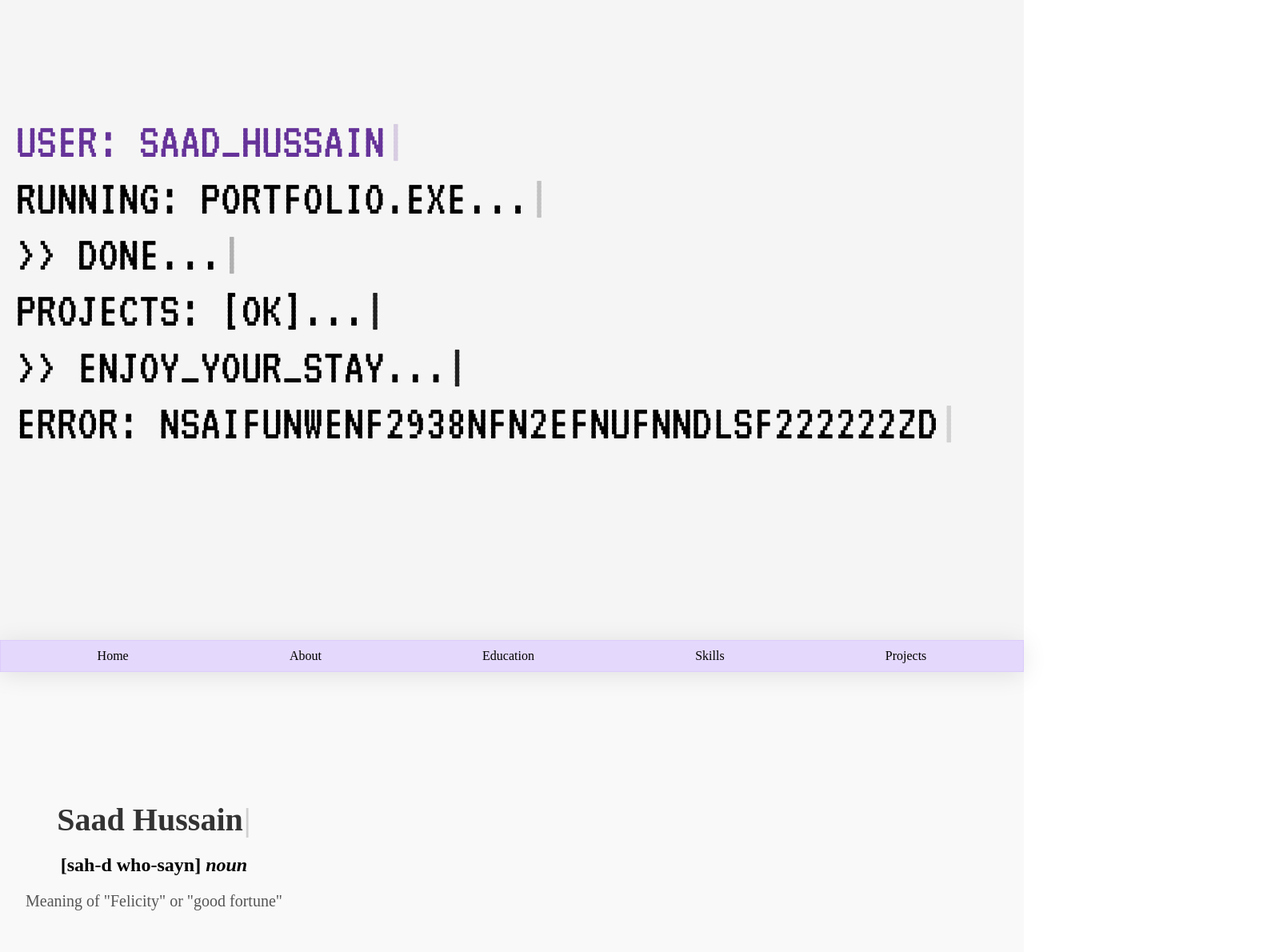
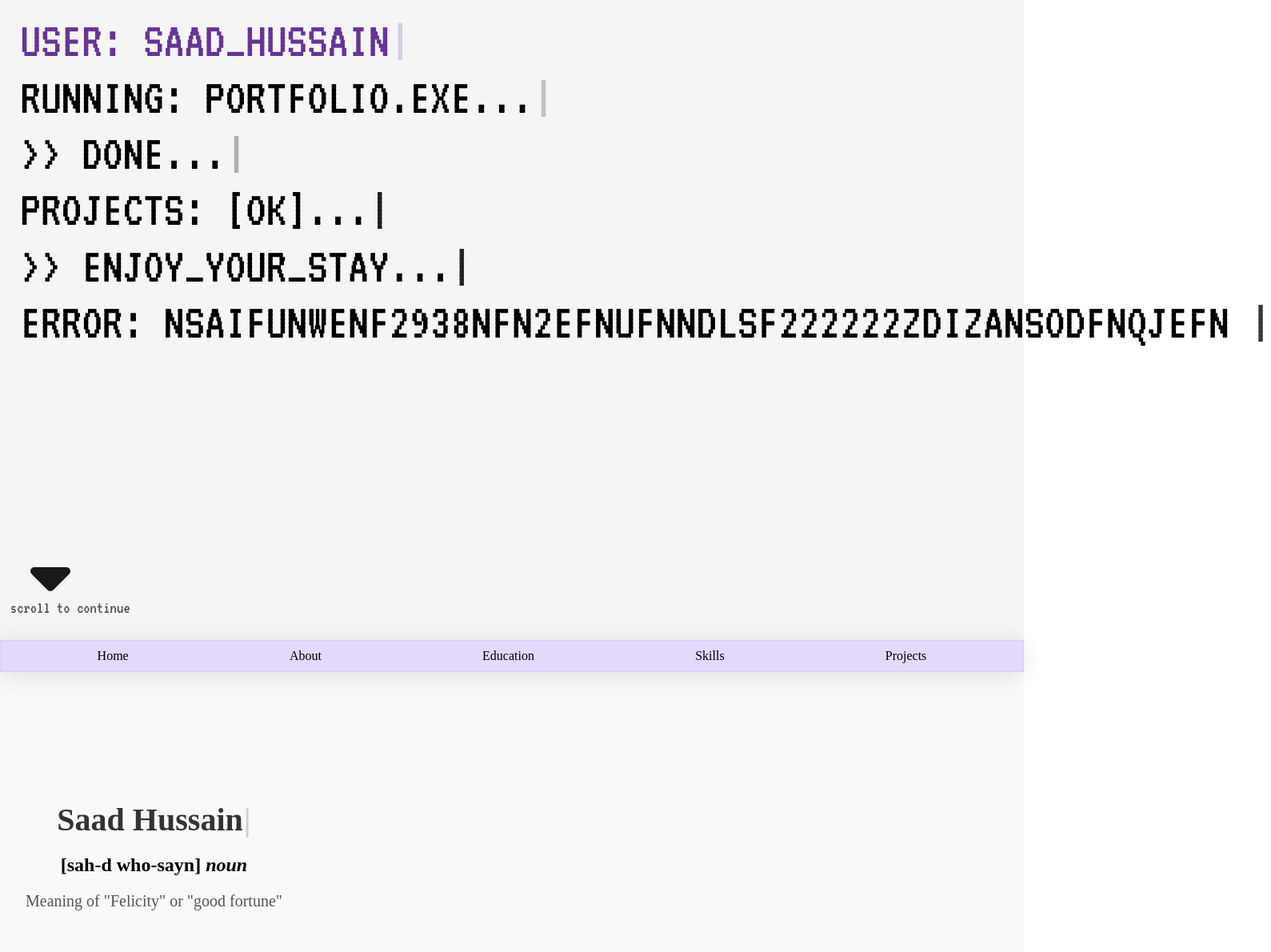
Before and after one commit to shjcc/saad-portfolio, a React (Vite) app in the folder saad-portfolio/: page / in a window 1280 px wide. Shown: the top 1190 px of the page at 80% size, 1589 px wide, since content can reach past the window. Built offline with nearby package versions, Linux system fonts and the light colour scheme; a web font is replaced by a local one.

Commit message:
added icon and text with animations, need to work on scroll to animate and add fonts now

```diff
--- a/saad-portfolio/src/pages/entry/entry.tsx
+++ b/saad-portfolio/src/pages/entry/entry.tsx
@@ -1,6 +1,8 @@
 import styles from '../../styles/entry.module.css';
 import '../../styles/global.module.css';
 import TypewriterEffect from "../../components/typewriterEffect.tsx";
+import { FontAwesomeIcon } from '@fortawesome/react-fontawesome'
+import { faSortDown } from "@fortawesome/free-solid-svg-icons";
 
 const Entry = () => {
     return (
@@ -27,11 +29,12 @@ const Entry = () => {
                 </p>
 
                 <p className={styles.entryTyping}>
-                    <TypewriterEffect phrase="error: nsaifunwenf2938nfn2efnufnndlsf222222zdizansodfnqjefn " delay={5300}/>
+                    <TypewriterEffect phrase="error: nsaifunwenf2938nfn2efnufnndlsf222222zdizansodfnqjefn " delay={4500}/>
                 </p>
             </div>
 
-            {/*<button className={styles.entryButton} onClick={onButtonClick}>continue</button>*/}
+            <FontAwesomeIcon className={styles.entryIcon} icon={faSortDown} />
+            <p className={styles.entryIconText}>scroll to continue</p>
         </div>
     );
 };
--- a/saad-portfolio/src/styles/entry.module.css
+++ b/saad-portfolio/src/styles/entry.module.css
@@ -1,5 +1,6 @@
 @import url('https://fonts.googleapis.com/css2?family=Gothic+A1&family=Nanum+Myeongjo:wght@400;700;800&family=PT+Sans&family=VT323&display=swap');
 @import url('https://fonts.googleapis.com/css2?family=Averia+Serif+Libre:ital,wght@0,300;0,400;0,700;1,300;1,400;1,700&family=Gothic+A1&family=Nanum+Myeongjo:wght@400;700;800&family=Oswald:wght@200..700&family=PT+Sans&family=VT323&display=swap');
+
 .entryBackground {
     background-color: whitesmoke;
     height: 100vh;
@@ -26,58 +27,13 @@
     animation-fill-mode: forwards;
 }
 
-.entryButton {
-    -webkit-tap-highlight-color: transparent;
-    -webkit-appearance: button;
-    background-color: #000;
-    background-image: none;
-    color: #fff;
-    font-size: 100%;
-    font-weight: 900;
-    line-height: 1.5;
-    margin: 0;
-    padding: 0;
-    text-transform: uppercase;
-    visibility: hidden;
-    opacity: 0;
-}
-
-.entryButton {
-    --thickness: 0.3rem;
-    --roundness: 1.2rem;
-    --color: #000000;
-    --opacity: 0.6;
-    -webkit-backdrop-filter: blur(100px);
-    backdrop-filter: blur(100px);
-    background: none;
-    background: hsl(0, 0%, 100%);
-    border: none;
-    border-radius: var(--roundness);
-    color: var(--color);
-    cursor: pointer;
-    display: block;
-    font-size: 1rem;
-    font-weight: 500;
-    margin-top: 10rem;
-    padding: 0.8rem 3rem;
-    position: absolute;
-    bottom : 1rem;
-    animation: fadeIn 1.5s;
-    animation-delay: 0s; /* 12 seconds */
-    animation-fill-mode: forwards;
-}
-.entryButton:hover {
-    background: hsl(341, 64%, 54%);
-    filter: brightness(1.2);
-}
-
 .entryTypeBox {
-    position: relative;
-    bottom: 210px;
-    right: 25vw; /* 215px for center*/
+    position: absolute; /* absolute*/
+    top: calc(2%); /* bottom: 190px*/
+    left: calc(2%); /* right: 25vw*/
+    max-width: 600px;
     width: 80%;
     height: 6rem;
-    max-width: 600px;
     margin: 0 auto;
     display: flex;
     flex-direction: column;
@@ -102,6 +58,34 @@
     color: rebeccapurple;
 }
 
+.entryIcon {
+    position: absolute;
+    bottom: calc(7%);
+    left: calc(3%);
+    height: 5rem;
+    opacity: 0;
+    animation-name: fadeIn, blink;
+    animation-duration: 1.5s;
+    animation-delay: 5.5s,6.0s ;
+    animation-iteration-count: 1, infinite;
+}
+
+.entryIconText {
+    position: absolute;
+    top: calc(91%);
+    left: calc(1%);
+    height: 5rem;
+    font-family: "VT323", monospace;
+    font-weight: 400;
+    font-style: normal;
+    font-size: 1.3rem;
+    color: black;
+    opacity: 0;
+    animation: fadeIn forwards;
+    animation-duration: 1.5s;
+    animation-delay: 5.5s;
+}
+
 @keyframes fadeIn {
     from {
         opacity: 0;
@@ -114,11 +98,27 @@
     }
 }
 
+@keyframes blink {
+    0% {
+        opacity: 1;
+    }
+    50% {
+        opacity: 0;
+    }
+    100% {
+        opacity: 1;
+    }
+}
+
+/*shrink for smaller screens*/
 @media (max-width: 768px) {
     .entryTypeBox {
         width: 90%;
     }
-    .entryTyping {
+    .entryTyping, .entryTypingName {
         font-size: 1.2rem;
     }
+    .entryIcon {
+        height: 1.2rem;
+    }
 }
```
Also changed, not shown: saad-portfolio/src/todo/toDo.txt.
